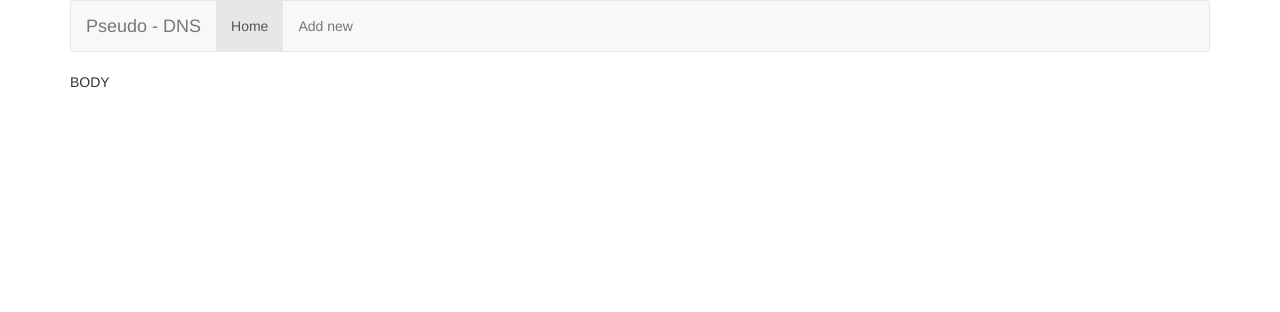
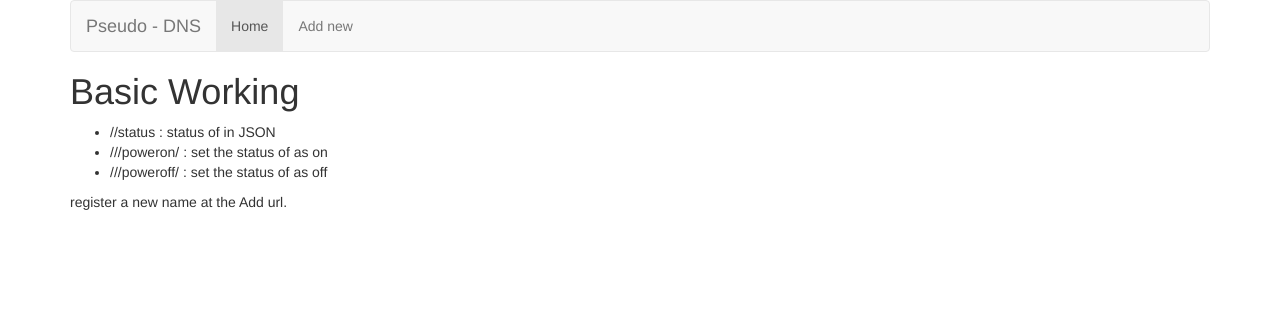
Before and after one commit to theSage21/pseudo-dns, a Django app: page / in a window 1280 px wide. Shown: the top 312 px of the page. Run offline with Django 3.2, Linux system fonts and the light colour scheme; some libraries are stand-ins or nearby versions.

Commit message:
- Better html pages - More inclusive password and name fields

```diff
--- a/pseudodns/core/urls.py
+++ b/pseudodns/core/urls.py
@@ -3,13 +3,13 @@ from core import views
 
 
 urlpatterns = [url(r'^$', views.home, name='home'),
-               url(r'^(?P<name>[0-9a-z]+)/status/$',
+               url(r'^(?P<name>[0-9a-zA-Z]+)/status/$',
                    views.status, name='status'),
 
-               url(r'^(?P<name>[0-9a-z]+)/(?P<pwd>[0-9a-z]+)/poweron/$',
+               url(r'^(?P<name>[0-9a-zA-Z]+)/(?P<pwd>[0-9a-zA-Z]+)/poweron/$',
                    views.poweron, name='poweron'),
 
-               url(r'^(?P<name>[0-9a-z]+)/(?P<pwd>[0-9a-z]+)/poweroff/$',
+               url(r'^(?P<name>[0-9a-zA-Z]+)/(?P<pwd>[0-9a-zA-Z]+)/poweroff/$',
                    views.poweroff, name='poweroff'),
 
                url(r'^add/$', views.add, name='add'),
--- a/pseudodns/templates/add.html
+++ b/pseudodns/templates/add.html
@@ -3,6 +3,7 @@
 {% load bootstrap3 %}
 
 <div>
+    <h3>All names and passwords are alphanumeric</h3>
 <form action="{% url 'add' %}" method="post" class='form'>
     {% csrf_token %}
     {% bootstrap_form form %}
--- a/pseudodns/templates/home.html
+++ b/pseudodns/templates/home.html
@@ -1,5 +1,12 @@
 {% extends 'base.html' %}
 
 {% block body %}
-BODY
+<h1>Basic Working</h1>
+<ul>
+    <li>/<name>/status : status of <name> in JSON</li>
+    <li>/<name>/<password>/poweron/ : set the status of <name> as on</li>
+    <li>/<name>/<password>/poweroff/ : set the status of <name> as off</li>
+</ul>
+
+register a new name at the Add url.
 {% endblock %}
```
